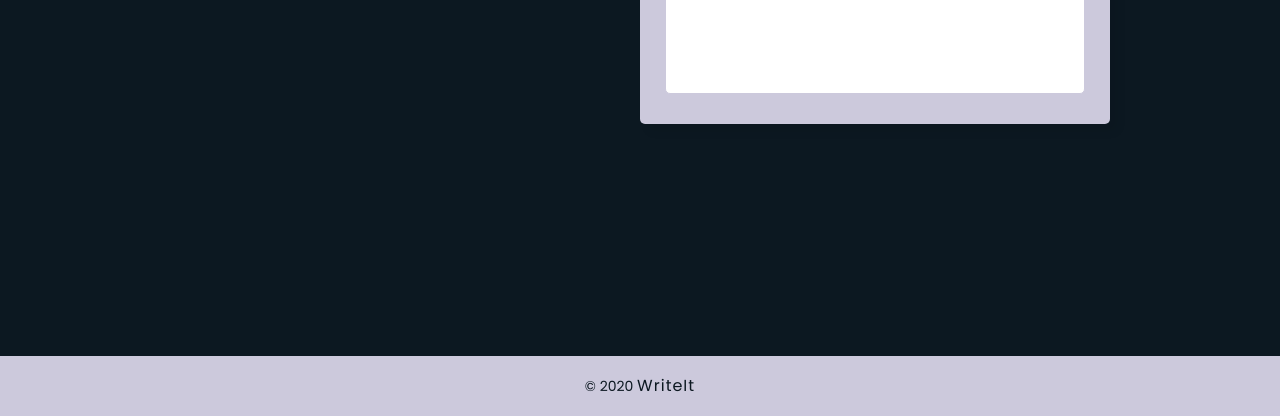
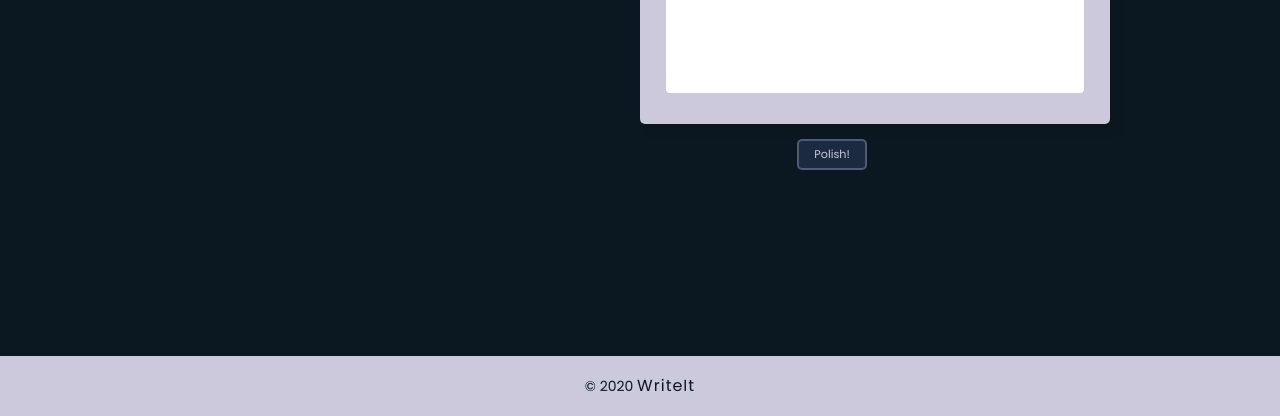
Before and after one commit to gionikva/writeit-web, a plain HTML site: page app.html in a window 1280 px wide. Shown: the part 511-927 px from the top of the page. Drawn offline with nearby package versions, Linux system fonts and the light colour scheme.

Commit message:
Added polish button

```diff
--- a/app.html
+++ b/app.html
@@ -37,6 +37,9 @@
         <div class="wrapper initial-view-textarea animate__animated animate__fadeInRightBig">
             <textarea spellcheck="false" placeholder="Type something here..." required></textarea>
         </div>
+        <div class="initial-view-center">
+            <button class="animate__animated animate__fadeInRightBig">Polish!</button>
+        </div>
     </div>
     <script>
         const textarea = document.querySelector("textarea");
--- a/styles/style.css
+++ b/styles/style.css
@@ -87,6 +87,27 @@ body {
     border: 2px solid rgba(204, 201, 220, 0.6);
 }
 
+.initial-view-center button {
+    margin-top: 15px;
+}
+
+.initial-view-center button {
+    font-size: 0.7rem;
+    padding: 5px 15px;
+    border-radius: 5px;
+    border: 2px solid rgba(204, 201, 220, 0.3);
+    outline: none;
+    color: var(--lavendar);
+    background-color: var(--blue);
+    cursor: pointer;
+    transition: 0.2s ease;
+}
+
+.initial-view-center button:hover {
+    background-color: var(--charcoal);
+    border: 2px solid rgba(204, 201, 220, 0.6);
+}
+
 .initial-view-right {
     height: 100%;
 }
--- a/styles/textarea.css
+++ b/styles/textarea.css
@@ -41,7 +41,7 @@ textarea {
   font-size: 16px;
   margin-top: 20px;
   border-radius: 5px;
-  max-height: 330px;
+  max-height: 30vh;
   caret-color: var(--richblack);
   border: 1px solid var(--lavendar);
 }
```
